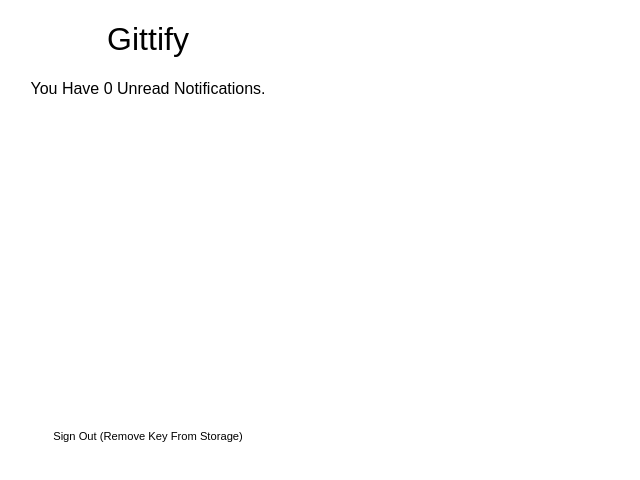
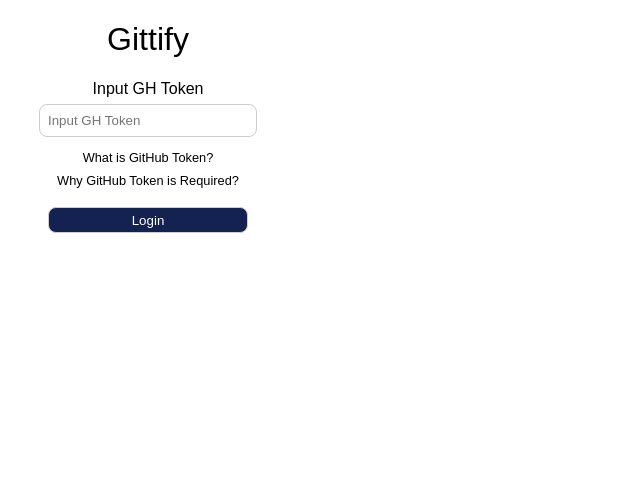
Before and after one commit to C17AN/Gittify, a React (Create React App) app: page / in a window 1280 px wide. Shown: the top 480 px of the page, without its empty margins (0-640 px from the left). Built offline with nearby package versions, Linux system fonts and the light colour scheme; no server answers; a web font is replaced by a local one.

Commit message:
functionality fix

```diff
--- a/src/App.js
+++ b/src/App.js
@@ -16,20 +16,22 @@
   }, [stateList.Login.signedIn]);
 
   const [update, setUpdate] = useState(false);
-  const [signedIn, setSignedIn] = useState(false);
+  const [signedIn, setSignedIn] = useState(true);
 
   const checkSignedIn = () => {
-    chrome.storage.local.get(["signIn"], function (result) {
-      alert(result.signIn);
-      result.signIn === false ? setSignedIn(false) : setSignedIn(true);
+    chrome.storage.sync.get(["signIn"], function (result) {
+      result.signIn === true || stateList.Login.signedIn === true
+        ? setSignedIn(true)
+        : setSignedIn(false);
     });
   };
-  const onNewNotification = () => {
-    setUpdate(!update);
-    update
-      ? chrome.browserAction.setIcon({ path: "logo_new.png" })
-      : chrome.browserAction.setIcon({ path: "logo.png" });
-  };
+
+  // const onNewNotification = () => {
+  //   setUpdate(!update);
+  //   update
+  //     ? chrome.browserAction.setIcon({ path: "logo_new.png" })
+  //     : chrome.browserAction.setIcon({ path: "logo.png" });
+  // };
   return (
     <div className="App">
       <h1>Gittify</h1>
--- a/src/Reducer/loginReducer.js
+++ b/src/Reducer/loginReducer.js
@@ -10,7 +10,7 @@
     case "LOGIN_SUCCESS":
       return { ...loginState, signedIn: true };
     case "LOGOUT":
-      return { ...loginState, signedIn: false, token: null };
+      return { signedIn: false, token: null };
     default:
       return state;
   }
--- a/src/components/Login/Login.js
+++ b/src/components/Login/Login.js
@@ -4,16 +4,15 @@
 import { connect } from "react-redux";
 import "./Login.css";
 
-function Login({ stateList, submitKeyToReducer, loginSuccess }) {
+function Login({ submitKeyToReducer, loginSuccess }) {
   const handleChange = (e) => {
-    submitKeyToReducer(e.target.value);
-    chrome.storage.local.set({ token: e.target.value }, () => {});
+    // submitKeyToReducer(e.target.value);
+    chrome.storage.sync.set({ token: e.target.value }, () => {});
   };
 
   // 최초 로그인 수행
   const handleLogin = () => {
-    chrome.storage.local.get(["token"], function (result) {
-      alert(result.token);
+    chrome.storage.sync.get(["token"], function (result) {
       fetch("https://api.github.com/notifications", {
         headers: {
           method: "GET",
@@ -21,8 +20,8 @@
         },
       }).then((res) => {
         if (res.status === 200) {
-          chrome.storage.local.set({ signIn: true });
-          //loginSuccess();
+          chrome.storage.sync.set({ signIn: true }, () => {});
+          loginSuccess();
           alert("Login success");
         } else {
           alert("Invalid GH Token Detected.");
--- a/src/components/Notifications/Notifications.js
+++ b/src/components/Notifications/Notifications.js
@@ -10,17 +10,18 @@
     checkNewNotification();
     setInterval(checkNewNotification, 5000);
   }, []);
+
   const [mouseOver, setmouseOver] = useState(false);
 
   const signOut = () => {
-    //setSignOut();
-    chrome.storage.local.set({ token: null, signIn: false }, () => {
+    setSignOut();
+    chrome.storage.sync.set({ token: null, signIn: false }, () => {
       alert("SuccessFully Removed GH Token.");
     });
   };
 
   const checkNewNotification = () => {
-    chrome.storage.local.get(["token"], function (result) {
+    chrome.storage.sync.get(["token"], function (result) {
       chrome.browserAction.setIcon({ path: "logo_new.png" });
       //alert(cnt++);
       fetch("https://api.github.com/notifications", {
@@ -96,9 +97,9 @@
     dispatchNotiList: (noti) => {
       dispatch({ type: "FETCH_NOTIFICATION", payload: noti });
     },
-    // setSignOut: () => {
-    //   dispatch({ type: "LOGOUT" });
-    // },
+    setSignOut: () => {
+      dispatch({ type: "LOGOUT" });
+    },
   };
 };
 
```
